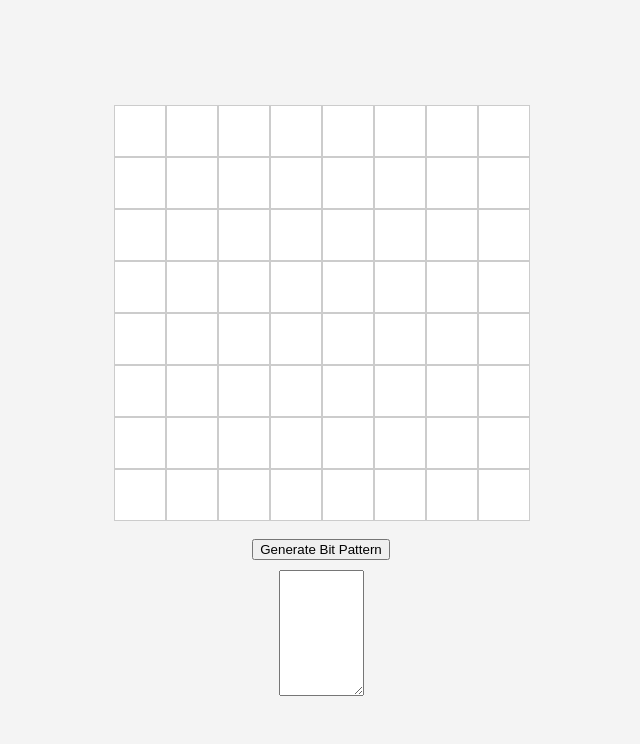
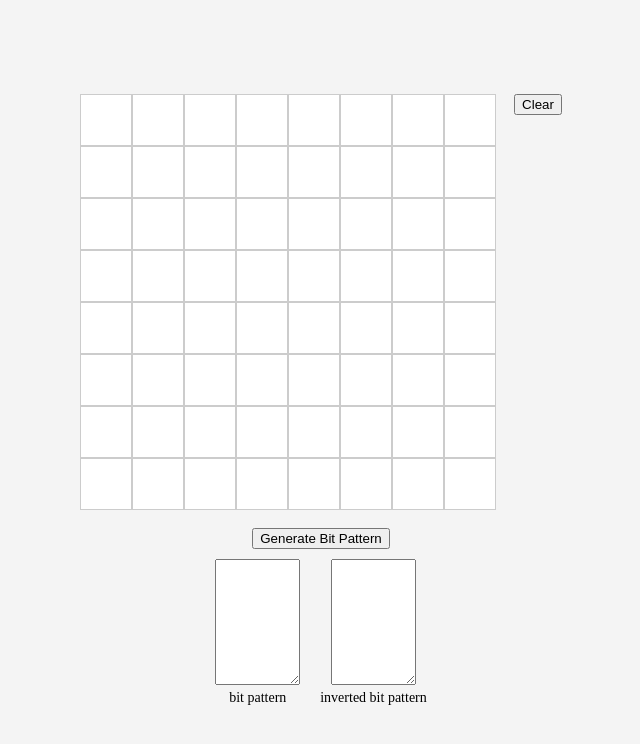
Before and after one commit to taciano-perez/graphiix, a website: page index.html in a window 1280 px wide. Shown: the whole page, without its empty margins (319-959 px from the left). Drawn offline with Linux system fonts and the light colour scheme.

Commit message:
Add clear button and inverted pattern area

```diff
--- a/index.html
+++ b/index.html
@@ -7,9 +7,21 @@
     <link rel="stylesheet" href="styles.css">
 </head>
 <body>
-    <div id="grid" class="grid"></div>
+    <div class="grid-wrapper">
+        <div id="grid" class="grid"></div>
+        <button id="clear">Clear</button>
+    </div>
     <button id="generate">Generate Bit Pattern</button>
-    <textarea id="bitPattern" rows="8" cols="8" readonly></textarea>
+    <div class="textarea-wrapper">
+        <div class="textarea-group">
+            <textarea id="bitPattern" rows="8" cols="8"></textarea>
+            <div class="caption">bit pattern</div>
+        </div>
+        <div class="textarea-group">
+            <textarea id="invertedPattern" rows="8" cols="8" readonly></textarea>
+            <div class="caption">inverted bit pattern</div>
+        </div>
+    </div>
     <script src="script.js"></script>
 </body>
 </html>
--- a/script.js
+++ b/script.js
@@ -2,6 +2,8 @@ document.addEventListener('DOMContentLoaded', () => {
     const grid = document.getElementById('grid');
     const generateButton = document.getElementById('generate');
     const bitPatternArea = document.getElementById('bitPattern');
+    const clearButton = document.getElementById('clear');
+    const invertedPatternArea = document.getElementById('invertedPattern');
 
     for (let i = 0; i < 64; i++) {
         const cell = document.createElement('div');
@@ -10,6 +12,17 @@ document.addEventListener('DOMContentLoaded', () => {
             cell.classList.toggle('active');
         });
         grid.appendChild(cell);
+    }
+
+    const updateInverted = () => {
+        if (!invertedPatternArea) return;
+        const lines = bitPatternArea.value.split('\n');
+        const inverted = lines.map(line => line.split('').reverse().join(''));
+        invertedPatternArea.value = inverted.join('\n');
+    };
+
+    if (bitPatternArea) {
+        bitPatternArea.addEventListener('input', updateInverted);
     }
 
     if (generateButton && bitPatternArea) {
@@ -25,6 +38,18 @@ document.addEventListener('DOMContentLoaded', () => {
                 rows.push(line);
             }
             bitPatternArea.value = rows.join('\n');
+            updateInverted();
+        });
+    }
+
+    if (clearButton) {
+        clearButton.addEventListener('click', () => {
+            const cells = grid.children;
+            for (let i = 0; i < cells.length; i++) {
+                cells[i].classList.remove('active');
+            }
+            if (bitPatternArea) bitPatternArea.value = '';
+            if (invertedPatternArea) invertedPatternArea.value = '';
         });
     }
 });
--- a/styles.css
+++ b/styles.css
@@ -6,6 +6,12 @@ body {
     height: 100vh;
     margin: 0;
     background-color: #f4f4f4;
+}
+
+.grid-wrapper {
+    display: flex;
+    align-items: flex-start;
+    gap: 20px;
 }
 
 .grid {
@@ -31,7 +37,28 @@ button {
     margin-top: 20px;
 }
 
+#clear {
+    margin-top: 0;
+}
+
 textarea {
     margin-top: 10px;
     font-family: monospace;
 }
+
+.textarea-wrapper {
+    display: flex;
+    gap: 20px;
+}
+
+.textarea-group {
+    display: flex;
+    flex-direction: column;
+    align-items: center;
+}
+
+.caption {
+    margin-top: 5px;
+    font-size: 14px;
+    text-align: center;
+}
```
Also changed, not shown: test.js (+27 -4 lines).
